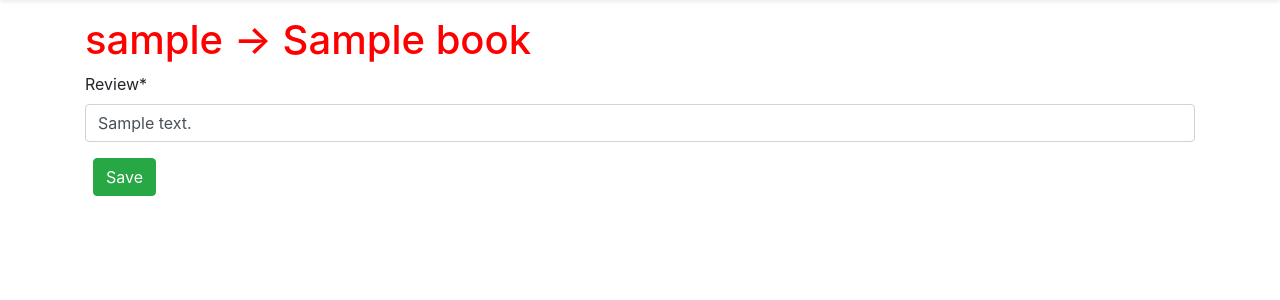
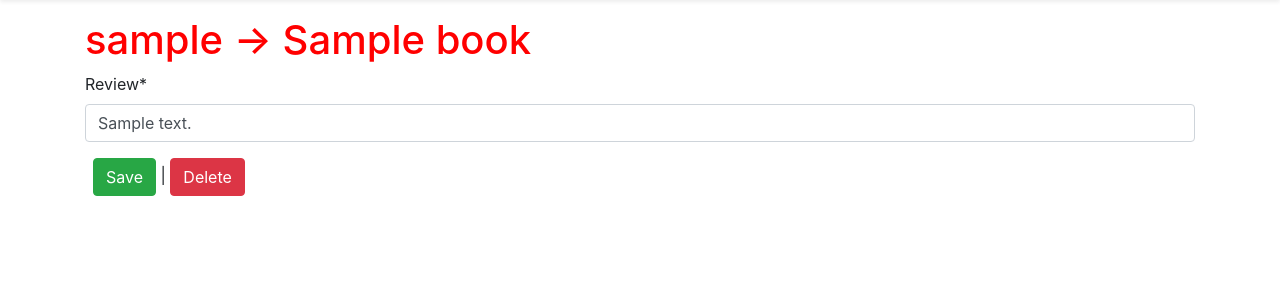
Before and after one commit to Alimov-8/django-bookstore-app, a Django app: page /reviews/00000000-0000-0000-0000-000000000001/update/ in a window 1280 px wide. Shown: the part 73-373 px from the top of the page. Run offline with Django 3.2, Linux system fonts and the light colour scheme; a user stored in the database is signed in; tables that the repository leaves empty hold one stand-in row (values such as "Sample post"); parts of the project's set-up code (start-up, migrations or seed data) failed here and were passed over; some libraries are stand-ins or nearby versions.

Commit message:
Review DeleteView added

```diff
--- a/reviews/urls.py
+++ b/reviews/urls.py
@@ -1,7 +1,8 @@
 from django.urls import path
-from .views import ReviewCreateView, ReviewUpdateView
+from .views import ReviewCreateView, ReviewUpdateView, ReviewDeleteView
 
 urlpatterns = [
     path('<uuid:pk>/new/', ReviewCreateView.as_view(), name='review_new'),
     path('<uuid:pk>/update/', ReviewUpdateView.as_view(), name='review_update'),
+    path('<uuid:pk>/delete/', ReviewDeleteView.as_view(), name='review_delete'),
 ]
--- a/reviews/views.py
+++ b/reviews/views.py
@@ -39,3 +39,16 @@ class ReviewUpdateView(LoginRequiredMixin, UserPassesTestMixin, UpdateView):
     def get_success_url(self):
         book_id = Review.objects.filter(pk=self.kwargs['pk']).first().book.id
         return reverse_lazy('book_detail', kwargs={'pk': book_id})
+
+
+class ReviewDeleteView(LoginRequiredMixin, UserPassesTestMixin, DeleteView):
+    model = Review
+    template_name = 'reviews/review_delete.html'
+
+    def test_func(self):
+        obj = self.get_object()
+        return obj.author == self.request.user
+
+    def get_success_url(self):
+        book_id = Review.objects.filter(pk=self.kwargs['pk']).first().book.id
+        return reverse_lazy('book_detail', kwargs={'pk': book_id})
--- a/templates/reviews/review_update.html
+++ b/templates/reviews/review_update.html
@@ -7,6 +7,8 @@
     <form action="" method="post">
         {% csrf_token %}
         {{ form|crispy }}
-        <button class="btn btn-success ml-2" type="submit">Save</button>
+        <button class="btn btn-success ml-2" type="submit">Save</button> |
+        <a class="btn btn-danger" href="{% url 'review_delete' review.id  %}">Delete</a>
     </form>
+    <br>
 {% endblock content %}
```
Also changed, not shown: templates/reviews/review_delete.html (added, +10 -0 lines).
